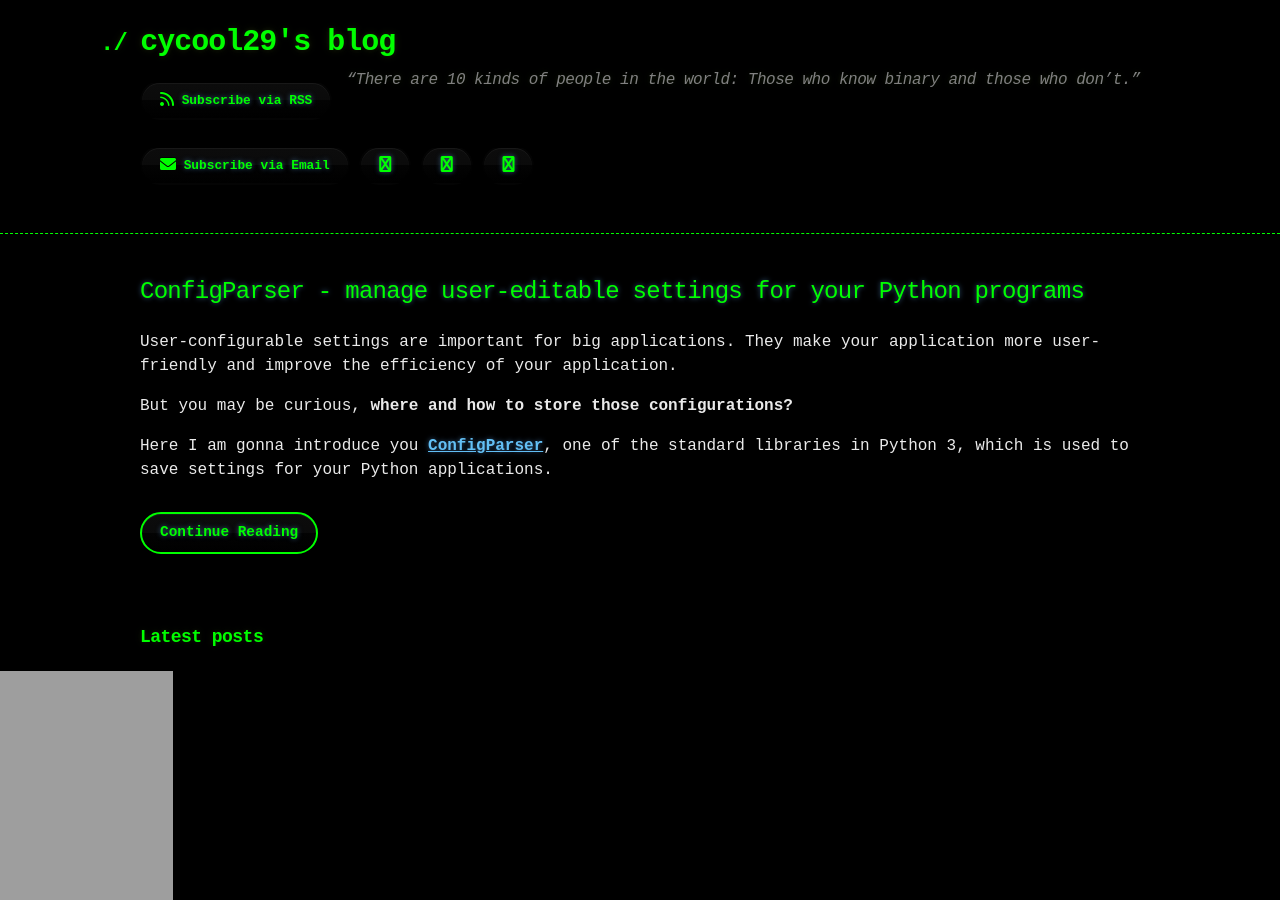
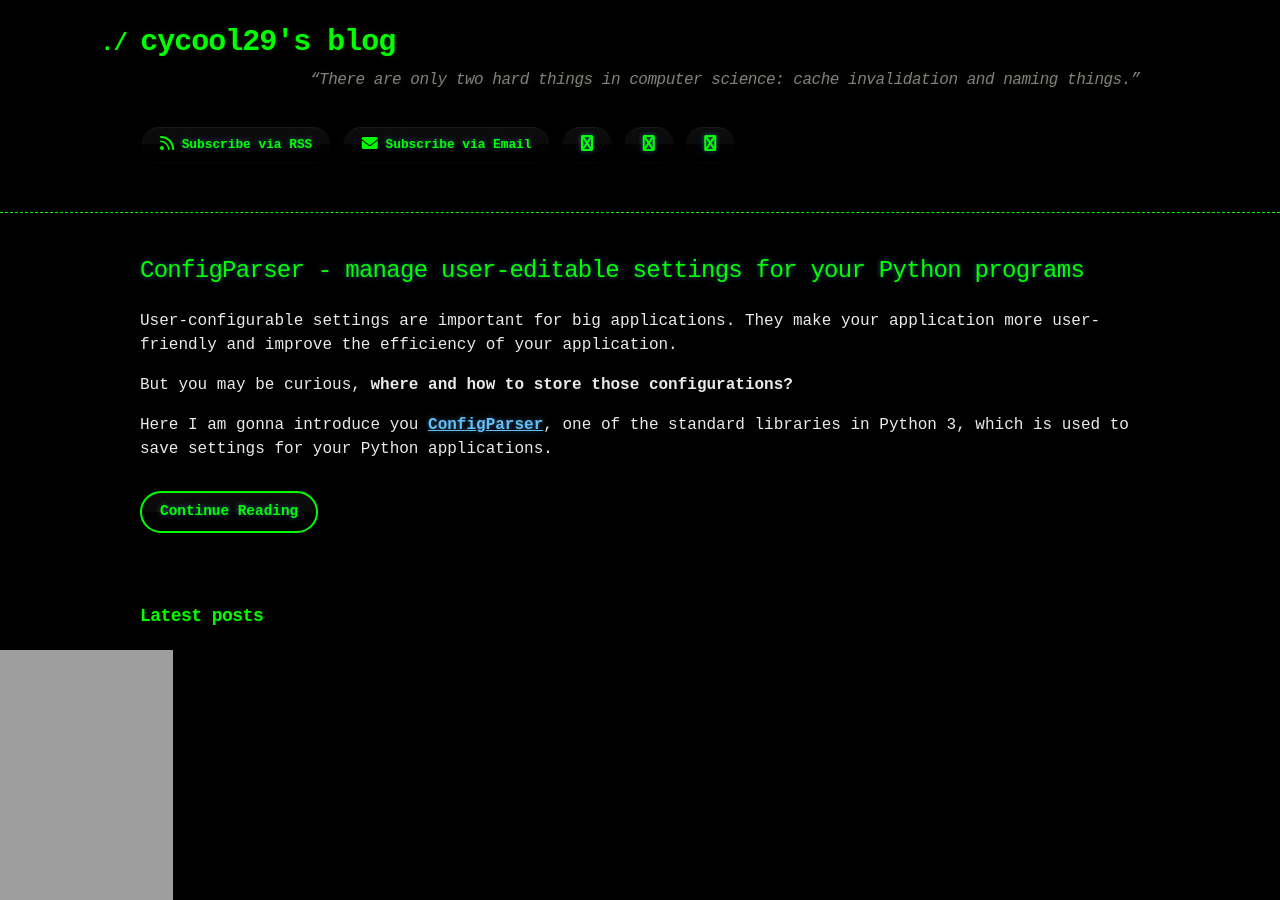
Before and after one commit to cycool29/cycool29.github.io, a Jekyll site: the page built from index.md, in a window 1280 px wide and 900 px high. Built offline with Jekyll 4.4.1, drawn with Linux system fonts in a browser that asks for light colours; a style sheet for code colours, icons or effects is not loaded.

Commit message:
Update quotes

```diff
--- a/_config.yml
+++ b/_config.yml
@@ -1,5 +1,5 @@
 title: cycool29's blog
-description: "“There are 10 kinds of people in the world: Those who know binary and those who don’t.” "
+description: "“There are only two hard things in computer science: cache invalidation and naming things.” "
 bio: A high school student. Intermediate in Python, Git, Bash. Learning JavaScript. He/Him. "
 author: cycool29
 url: https://cycool29.github.io
```
